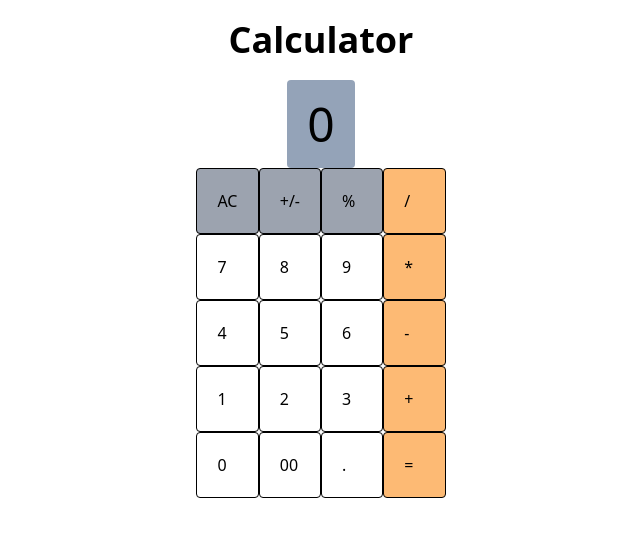
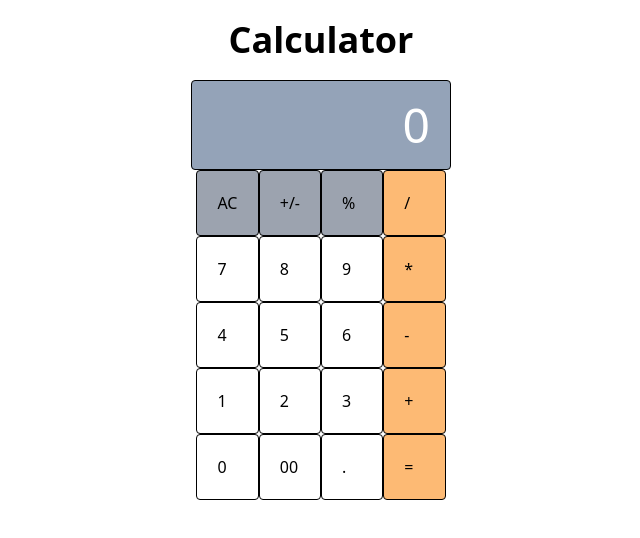
Before and after one commit to tia-cin/VueJS-Apps, a Vue app: page /#/calculator in a window 1280 px wide. Shown: the top 538 px of the page, without its empty margins (319-959 px from the left). Built offline with nearby package versions, Linux system fonts and the light colour scheme.

Commit message:
fix style

```diff
--- a/src/views/Calculator.vue
+++ b/src/views/Calculator.vue
@@ -1,14 +1,14 @@
 <template>
     <div class="flex flex-col justify-center items-center">
         <h2 class="text-4xl font-semibold my-5">Calculator</h2>
-        <div class="p-5 bg-slate-400 text-5xl rounded">0</div>
-        <section class="grid grid-cols-4 gap-0">
+            <div class="border-black border p-5 bg-slate-400 text-5xl rounded w-260 text-white text-right">0</div>
+            <section class="grid grid-cols-4 gap-0">
             <div
                 v-for="button in buttons"
                 :key="button.value"
-                class="border-black border rounded p-5"
+                class="border-black border rounded p-5 cursor-pointer"
                 :class="((button.id === 'gray' && 'bg-gray-400') || (button.id === 'orange' && 'bg-orange-300'))"
-            >
+                >
                 <span class="text-center">{{ button.value }}</span>
             </div>
         </section>
--- a/tailwind.config.js
+++ b/tailwind.config.js
@@ -5,6 +5,7 @@ module.exports = {
       50: '50px',
       100: '100px',
       200: '200px',
+      260: '260px',
       300: '300px',
       600: '600px',
       700: '700px',
```
